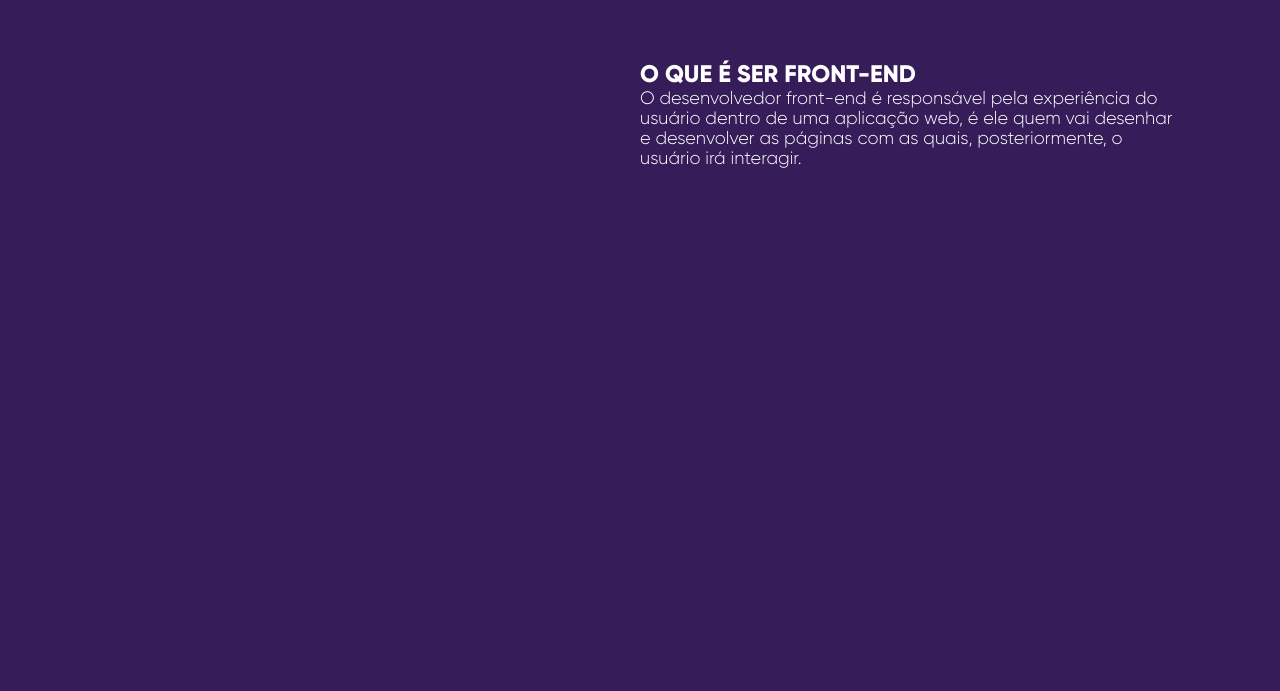
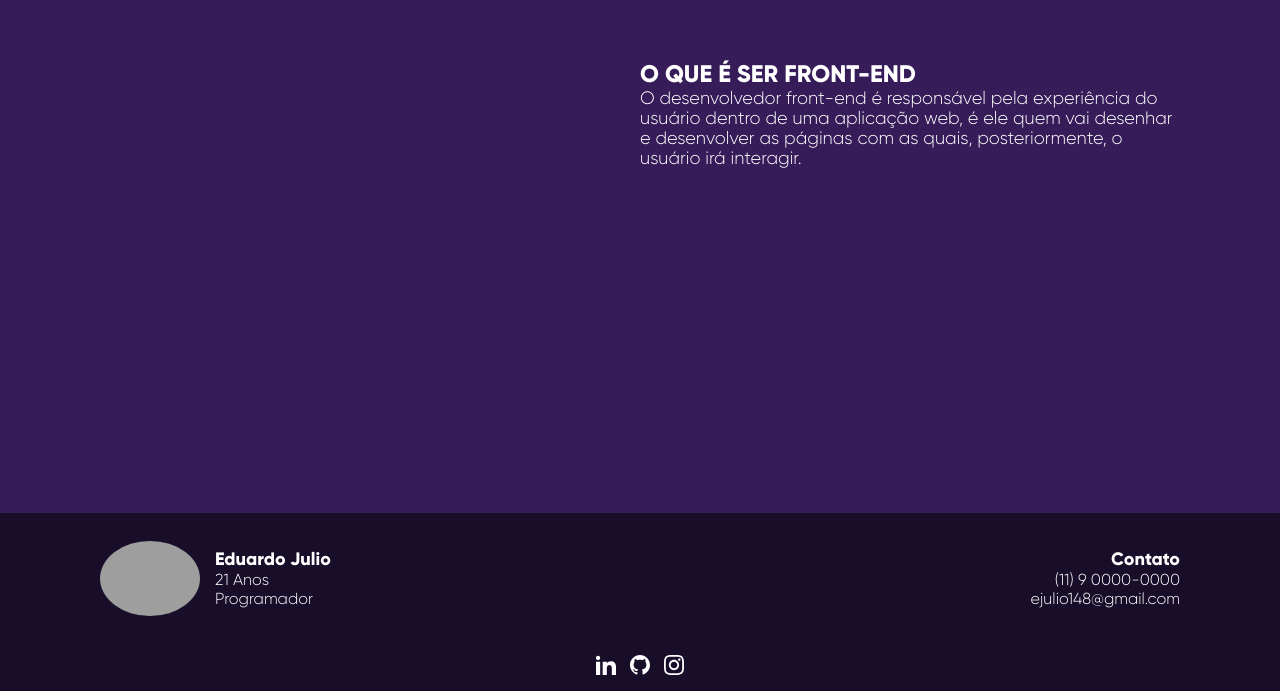
Before and after one commit to eduardojulio/dev.blog, a plain HTML site: page index.html in a window 1280 px wide. Shown: the part 1087-1778 px from the top of the page. Before the commit the page ends 1600 px from the top, so only its background shows below. Drawn offline with Linux system fonts and the light colour scheme; grey boxes are pictures that could not be loaded.

Commit message:
finalizando primeira pagina

```diff
--- a/index.html
+++ b/index.html
@@ -35,6 +35,28 @@
         </section>
     </main>
     <footer>
+        <div class="info">
+            <div class="personal-info">
+                <img src="https://avatars.githubusercontent.com/u/48301739?s=400&u=c36711e0dc504c471f422fb6c0d0ad7981f48f36&v=4" alt="foto escritor">
+                <div>
+                    <h1>Eduardo Julio</h1>
+                    <p>21 Anos</p>
+                    <p>Programador</p>
+                </div>
+            </div>
+            <div class="contact">
+                <h1>Contato</h1>
+                <p>(11) 9 0000-0000</p>
+                <p>ejulio148@gmail.com</p>
+            </div>
+        </div>
+        <div class="links">
+            <a href="#" target="_blank"><svg xmlns="http://www.w3.org/2000/svg" width="24" height="24" viewBox="0 0 24 24"><path d="M4.98 3.5c0 1.381-1.11 2.5-2.48 2.5s-2.48-1.119-2.48-2.5c0-1.38 1.11-2.5 2.48-2.5s2.48 1.12 2.48 2.5zm.02 4.5h-5v16h5v-16zm7.982 0h-4.968v16h4.969v-8.399c0-4.67 6.029-5.052 6.029 0v8.399h4.988v-10.131c0-7.88-8.922-7.593-11.018-3.714v-2.155z"/></svg>
+            </a>
+            <a href="https://github.com/eduardojulio" target="_blank"><svg xmlns="http://www.w3.org/2000/svg" width="24" height="24" viewBox="0 0 24 24"><path d="M12 0c-6.626 0-12 5.373-12 12 0 5.302 3.438 9.8 8.207 11.387.599.111.793-.261.793-.577v-2.234c-3.338.726-4.033-1.416-4.033-1.416-.546-1.387-1.333-1.756-1.333-1.756-1.089-.745.083-.729.083-.729 1.205.084 1.839 1.237 1.839 1.237 1.07 1.834 2.807 1.304 3.492.997.107-.775.418-1.305.762-1.604-2.665-.305-5.467-1.334-5.467-5.931 0-1.311.469-2.381 1.236-3.221-.124-.303-.535-1.524.117-3.176 0 0 1.008-.322 3.301 1.23.957-.266 1.983-.399 3.003-.404 1.02.005 2.047.138 3.006.404 2.291-1.552 3.297-1.23 3.297-1.23.653 1.653.242 2.874.118 3.176.77.84 1.235 1.911 1.235 3.221 0 4.609-2.807 5.624-5.479 5.921.43.372.823 1.102.823 2.222v3.293c0 .319.192.694.801.576 4.765-1.589 8.199-6.086 8.199-11.386 0-6.627-5.373-12-12-12z"/></svg>
+            </a>
+            <a href="https://www.instagram.com/eduardo_ju_/" target="_blank"><svg xmlns="http://www.w3.org/2000/svg" width="24" height="24" viewBox="0 0 24 24"><path d="M12 2.163c3.204 0 3.584.012 4.85.07 3.252.148 4.771 1.691 4.919 4.919.058 1.265.069 1.645.069 4.849 0 3.205-.012 3.584-.069 4.849-.149 3.225-1.664 4.771-4.919 4.919-1.266.058-1.644.07-4.85.07-3.204 0-3.584-.012-4.849-.07-3.26-.149-4.771-1.699-4.919-4.92-.058-1.265-.07-1.644-.07-4.849 0-3.204.013-3.583.07-4.849.149-3.227 1.664-4.771 4.919-4.919 1.266-.057 1.645-.069 4.849-.069zm0-2.163c-3.259 0-3.667.014-4.947.072-4.358.2-6.78 2.618-6.98 6.98-.059 1.281-.073 1.689-.073 4.948 0 3.259.014 3.668.072 4.948.2 4.358 2.618 6.78 6.98 6.98 1.281.058 1.689.072 4.948.072 3.259 0 3.668-.014 4.948-.072 4.354-.2 6.782-2.618 6.979-6.98.059-1.28.073-1.689.073-4.948 0-3.259-.014-3.667-.072-4.947-.196-4.354-2.617-6.78-6.979-6.98-1.281-.059-1.69-.073-4.949-.073zm0 5.838c-3.403 0-6.162 2.759-6.162 6.162s2.759 6.163 6.162 6.163 6.162-2.759 6.162-6.163c0-3.403-2.759-6.162-6.162-6.162zm0 10.162c-2.209 0-4-1.79-4-4 0-2.209 1.791-4 4-4s4 1.791 4 4c0 2.21-1.791 4-4 4zm6.406-11.845c-.796 0-1.441.645-1.441 1.44s.645 1.44 1.441 1.44c.795 0 1.439-.645 1.439-1.44s-.644-1.44-1.439-1.44z" /></svg></a>
+        </div>
 
     </footer>
 </body>
--- a/style.css
+++ b/style.css
@@ -152,8 +152,69 @@ section{
     font-weight: 800;
     font-size: 24px;
 }
+
 #secundary-screen .publication p{
     font-family: 'gilroy';
     font-weight: 100;
     font-size: 18px;
 }
+
+footer {
+    display: flex;
+    align-items: center;
+    flex-direction: column;
+    background-color: #190E2A;
+    padding: 0 100px;
+}
+
+footer .info {
+    display: flex;
+    justify-content: space-between;
+    width: 100%;
+    height: 130px;
+    align-items: center;
+}
+
+footer .info .personal-info {
+    display: flex;
+    align-items: center;
+    font-family: 'gilroy';
+    color: white;
+}
+
+footer .info .personal-info h1{
+    font-size: 18px;
+    font-weight: 800;
+}
+
+footer .info .personal-info img{
+    width: 100px;
+    border-radius: 50%;
+    margin-right: 15px;
+}
+
+footer .info .contact{
+    text-align: right;
+    font-family: 'gilroy';
+    color: white;
+}
+
+footer .info .contact h1{
+    font-size: 18px;
+    font-weight: 800;
+}
+
+footer .links a {
+    text-decoration: none;
+}
+
+footer .links svg {
+    fill: white;
+    width: 20px;
+    margin: 10px 5px;
+    transition: fill 0.4s;
+}
+
+footer .links svg:hover {
+    fill: #190e2a;
+}
```
